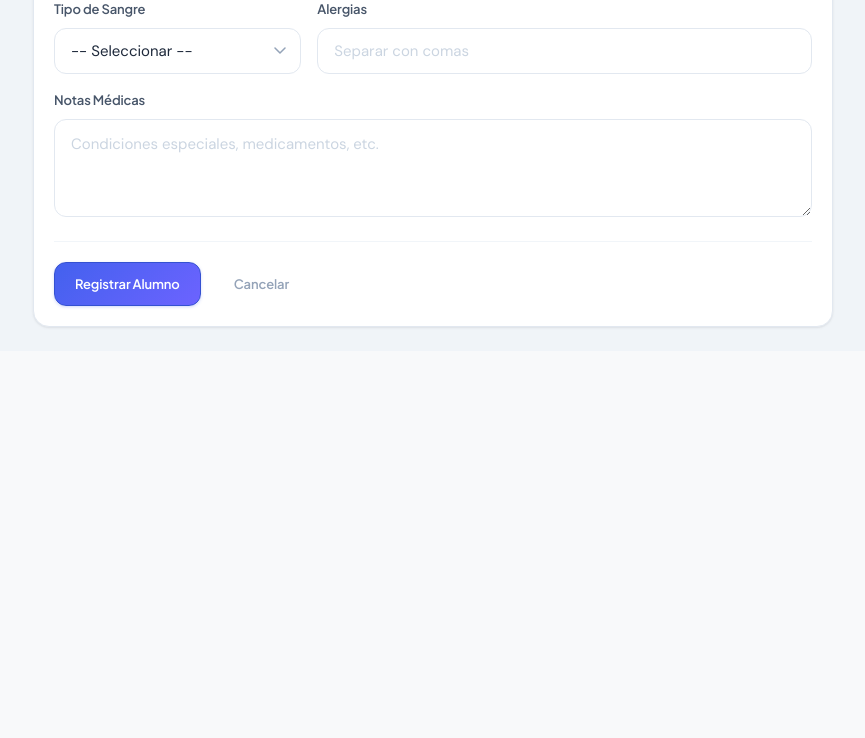
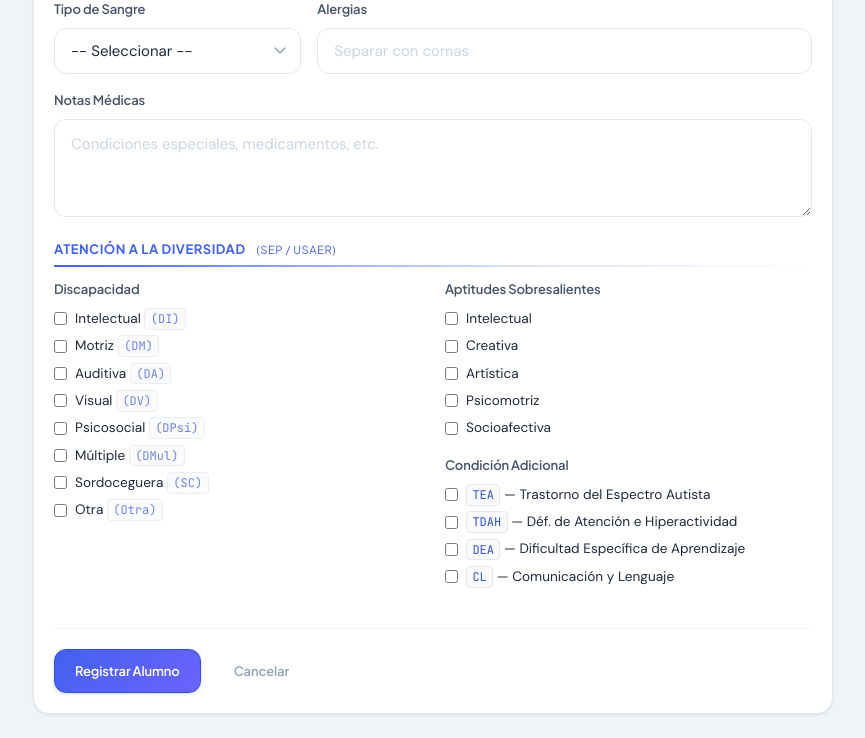
Before and after one commit to B0B1A6AE23/mi-kinder-gestion-escolar, a Flask app: page /students/create in a window 1280 px wide. Shown: the part 1053-1791 px from the top of the page, without its empty margins (255-1120 px from the left). Before the commit the page ends 1382 px from the top, so only its background shows below. Run offline with Flask 3, Linux system fonts and the light colour scheme; a user stored in the database is signed in; data that the repository does not hold is empty.

Commit message:
feat: add SEP diversity fields (discapacidad/AS/condición) with badges on all student views

```diff
--- a/mi_kinder_web/routes/attendance.py
+++ b/mi_kinder_web/routes/attendance.py
@@ -30,7 +30,8 @@ def index():
 
     if selected_group:
         students = db.execute(
-            """SELECT s.id, s.first_name, s.last_name, s.second_last_name
+            """SELECT s.id, s.first_name, s.last_name, s.second_last_name,
+                      s.photo_path, s.discapacidad, s.aptitud_sobresaliente, s.condicion_adicional
                FROM students s
                WHERE s.group_id = ? AND s.is_active = 1
                ORDER BY s.last_name, s.first_name""",
--- a/mi_kinder_web/routes/evaluations.py
+++ b/mi_kinder_web/routes/evaluations.py
@@ -40,7 +40,8 @@ def index():
 
     if selected_group and selected_period:
         students = db.execute(
-            """SELECT s.id, s.first_name, s.last_name, s.second_last_name
+            """SELECT s.id, s.first_name, s.last_name, s.second_last_name,
+                      s.photo_path, s.discapacidad, s.aptitud_sobresaliente, s.condicion_adicional
                FROM students s
                WHERE s.group_id = ? AND s.is_active = 1
                ORDER BY s.last_name, s.first_name""",
--- a/mi_kinder_web/routes/students.py
+++ b/mi_kinder_web/routes/students.py
@@ -256,6 +256,9 @@ def create():
         blood_type = request.form.get("blood_type", "").strip()
         allergies = request.form.get("allergies", "").strip()
         medical_notes = request.form.get("medical_notes", "").strip()
+        discapacidad = ",".join(v for v in request.form.getlist("discapacidad") if v) or None
+        aptitud_sobresaliente = ",".join(v for v in request.form.getlist("aptitud_sobresaliente") if v) or None
+        condicion_adicional = ",".join(v for v in request.form.getlist("condicion_adicional") if v) or None
 
         if not first_name or not last_name or not group_id:
             flash("Nombre, apellido y grupo son obligatorios.", "error")
@@ -292,8 +295,9 @@ def create():
             """INSERT INTO students (group_id, first_name, last_name, second_last_name,
                curp, birth_date, gender, photo_path, enrollment_date,
                guardian_name, guardian_phone, guardian_email, address,
-               blood_type, allergies, medical_notes, guardian_photo_path, is_active)
-               VALUES (?, ?, ?, ?, ?, ?, ?, ?, ?, ?, ?, ?, ?, ?, ?, ?, ?, 1)""",
+               blood_type, allergies, medical_notes, guardian_photo_path,
+               discapacidad, aptitud_sobresaliente, condicion_adicional, is_active)
+               VALUES (?, ?, ?, ?, ?, ?, ?, ?, ?, ?, ?, ?, ?, ?, ?, ?, ?, ?, ?, ?, 1)""",
             (
                 group_id, first_name, last_name,
                 second_last_name or None, curp or None,
@@ -303,6 +307,7 @@ def create():
                 guardian_email or None, address or None,
                 blood_type or None, allergies or None,
                 medical_notes or None, guardian_photo_path,
+                discapacidad, aptitud_sobresaliente, condicion_adicional,
             ),
         )
         db.commit()
@@ -367,6 +372,9 @@ def edit(student_id):
         blood_type = request.form.get("blood_type", "").strip()
         allergies = request.form.get("allergies", "").strip()
         medical_notes = request.form.get("medical_notes", "").strip()
+        discapacidad = ",".join(v for v in request.form.getlist("discapacidad") if v) or None
+        aptitud_sobresaliente = ",".join(v for v in request.form.getlist("aptitud_sobresaliente") if v) or None
+        condicion_adicional = ",".join(v for v in request.form.getlist("condicion_adicional") if v) or None
 
         if not first_name or not last_name or not group_id:
             flash("Nombre, apellido y grupo son obligatorios.", "error")
@@ -400,6 +408,7 @@ def edit(student_id):
                second_last_name=?, curp=?, birth_date=?, gender=?, photo_path=?,
                guardian_name=?, guardian_phone=?, guardian_email=?, address=?,
                blood_type=?, allergies=?, medical_notes=?, guardian_photo_path=?,
+               discapacidad=?, aptitud_sobresaliente=?, condicion_adicional=?,
                updated_at=datetime('now') WHERE id=?""",
             (
                 group_id, first_name, last_name,
@@ -408,7 +417,8 @@ def edit(student_id):
                 guardian_name or None, guardian_phone or None,
                 guardian_email or None, address or None,
                 blood_type or None, allergies or None,
-                medical_notes or None, guardian_photo_path, student_id,
+                medical_notes or None, guardian_photo_path,
+                discapacidad, aptitud_sobresaliente, condicion_adicional, student_id,
             ),
         )
         db.commit()
--- /dev/null
+++ b/mi_kinder_web/templates/_macros.html
@@ -0,0 +1,19 @@
+{% macro student_badges(s) -%}
+{%- set discap = s.discapacidad.split(',') if s.discapacidad else [] -%}
+{%- set aptitud = s.aptitud_sobresaliente.split(',') if s.aptitud_sobresaliente else [] -%}
+{%- set condicion = s.condicion_adicional.split(',') if s.condicion_adicional else [] -%}
+{%- for d in discap -%}
+<span style="display:inline-block;font-size:0.58rem;font-weight:700;padding:1px 5px;border-radius:20px;background:#EF5350;color:white;white-space:nowrap;line-height:1.7;letter-spacing:0.02em;vertical-align:middle;" title="Discapacidad {{ d }}">{{ d }}</span>
+{%- endfor -%}
+{%- if aptitud -%}
+<span style="display:inline-block;font-size:0.58rem;font-weight:700;padding:1px 5px;border-radius:20px;background:#FFA000;color:white;white-space:nowrap;line-height:1.7;letter-spacing:0.02em;vertical-align:middle;" title="Aptitud Sobresaliente: {{ aptitud|join(', ') }}">AS</span>
+{%- endif -%}
+{%- for c in condicion -%}
+{%- if c == 'TEA' -%}<span style="display:inline-block;font-size:0.58rem;font-weight:700;padding:1px 5px;border-radius:20px;background:#7B1FA2;color:white;white-space:nowrap;line-height:1.7;letter-spacing:0.02em;vertical-align:middle;" title="Trastorno del Espectro Autista">TEA</span>
+{%- elif c == 'TDAH' -%}<span style="display:inline-block;font-size:0.58rem;font-weight:700;padding:1px 5px;border-radius:20px;background:#E65100;color:white;white-space:nowrap;line-height:1.7;letter-spacing:0.02em;vertical-align:middle;" title="Trastorno por Déficit de Atención e Hiperactividad">TDAH</span>
+{%- elif c == 'DEA' -%}<span style="display:inline-block;font-size:0.58rem;font-weight:700;padding:1px 5px;border-radius:20px;background:#1565C0;color:white;white-space:nowrap;line-height:1.7;letter-spacing:0.02em;vertical-align:middle;" title="Dificultad Específica de Aprendizaje">DEA</span>
+{%- elif c == 'CL' -%}<span style="display:inline-block;font-size:0.58rem;font-weight:700;padding:1px 5px;border-radius:20px;background:#00838F;color:white;white-space:nowrap;line-height:1.7;letter-spacing:0.02em;vertical-align:middle;" title="Comunicación y Lenguaje">CL</span>
+{%- elif c -%}<span style="display:inline-block;font-size:0.58rem;font-weight:700;padding:1px 5px;border-radius:20px;background:#546E7A;color:white;white-space:nowrap;line-height:1.7;letter-spacing:0.02em;vertical-align:middle;">{{ c }}</span>
+{%- endif -%}
+{%- endfor -%}
+{%- endmacro %}
--- a/mi_kinder_web/templates/attendance.html
+++ b/mi_kinder_web/templates/attendance.html
@@ -1,4 +1,5 @@
 {% extends "base.html" %}
+{% from "_macros.html" import student_badges %}
 {% block title %}Asistencia - {{ app_name }}{% endblock %}
 
 {% block content %}
@@ -74,7 +75,10 @@
                     {{ s.first_name[:1] }}
                   </div>
                   {% endif %}
-                  <strong>{{ s.last_name }} {{ s.second_last_name or '' }}, {{ s.first_name }}</strong>
+                  <div>
+                    <strong>{{ s.last_name }} {{ s.second_last_name or '' }}, {{ s.first_name }}</strong>
+                    {{ student_badges(s) }}
+                  </div>
                 </div>
               </td>
               <td class="text-center">
--- a/mi_kinder_web/templates/evaluations.html
+++ b/mi_kinder_web/templates/evaluations.html
@@ -1,4 +1,5 @@
 {% extends "base.html" %}
+{% from "_macros.html" import student_badges %}
 {% block title %}Evaluaciones - {{ app_name }}{% endblock %}
 
 {% block content %}
@@ -94,7 +95,10 @@
                     {{ s.first_name[:1] }}
                   </div>
                   {% endif %}
-                  <strong>{{ s.last_name }} {{ s.second_last_name or '' }}, {{ s.first_name }}</strong>
+                  <div>
+                    <strong>{{ s.last_name }} {{ s.second_last_name or '' }}, {{ s.first_name }}</strong>
+                    {{ student_badges(s) }}
+                  </div>
                 </div>
               </td>
               {% for a in areas %}
--- a/mi_kinder_web/templates/group_detail.html
+++ b/mi_kinder_web/templates/group_detail.html
@@ -1,4 +1,5 @@
 {% extends "base.html" %}
+{% from "_macros.html" import student_badges %}
 {% block title %}{{ group.name }} - {{ app_name }}{% endblock %}
 
 {% block content %}
@@ -63,6 +64,7 @@
                 <a href="{{ url_for('students.detail', student_id=s.id) }}" class="link-primary">
                   {{ s.last_name }} {{ s.second_last_name or '' }}, {{ s.first_name }}
                 </a>
+                {{ student_badges(s) }}
               </div>
             </td>
             <td><code>{{ s.curp or '---' }}</code></td>
--- a/mi_kinder_web/templates/socioemocional.html
+++ b/mi_kinder_web/templates/socioemocional.html
@@ -1,4 +1,5 @@
 {% extends "base.html" %}
+{% from "_macros.html" import student_badges %}
 {% block title %}Socioemocional - {{ app_name }}{% endblock %}
 
 {% block content %}
@@ -53,6 +54,7 @@
       <h3 class="card-title">
         {{ s.first_name }} {{ s.last_name }} {{ s.second_last_name or '' }}
       </h3>
+      <div style="display:flex;gap:0.3rem;flex-wrap:wrap;margin-top:0.2rem;">{{ student_badges(s) }}</div>
     </div>
     <div class="card-body">
       <!-- Existing observations -->
--- a/mi_kinder_web/templates/student_form.html
+++ b/mi_kinder_web/templates/student_form.html
@@ -1,4 +1,5 @@
 {% extends "base.html" %}
+{% from "_macros.html" import student_badges %}
 {% block title %}{{ 'Editar' if student else 'Nuevo' }} Alumno - {{ app_name }}{% endblock %}
 
 {% block content %}
@@ -163,6 +164,53 @@
                   placeholder="Condiciones especiales, medicamentos, etc.">{{ student.medical_notes if student else '' }}</textarea>
       </div>
 
+      <h3 class="form-section-title">Atención a la Diversidad
+        <small style="font-size:0.7rem;font-weight:400;color:var(--ink-light);margin-left:0.5rem;">(SEP / USAER)</small>
+      </h3>
+
+      {% set cur_discap = (student.discapacidad or '').split(',') if student else [] %}
+      {% set cur_aptitud = (student.aptitud_sobresaliente or '').split(',') if student else [] %}
+      {% set cur_condicion = (student.condicion_adicional or '').split(',') if student else [] %}
+
+      <div class="form-row" style="align-items:flex-start;gap:1.5rem;">
+        <div class="form-group" style="flex:1;">
+          <label class="form-label" style="margin-bottom:0.5rem;">Discapacidad</label>
+          <div style="display:flex;flex-direction:column;gap:0.35rem;">
+            {% for val, lbl in [('DI','Intelectual'),('DM','Motriz'),('DA','Auditiva'),('DV','Visual'),('DPsi','Psicosocial'),('DMul','Múltiple'),('SC','Sordoceguera'),('Otra','Otra')] %}
+            <label style="display:flex;align-items:center;gap:0.5rem;font-weight:400;cursor:pointer;">
+              <input type="checkbox" name="discapacidad" value="{{ val }}"
+                     {{ 'checked' if val in cur_discap }}>
+              <span style="font-size:0.85rem;">{{ lbl }} <code style="font-size:0.75rem;opacity:0.7;">({{ val }})</code></span>
+            </label>
+            {% endfor %}
+          </div>
+        </div>
+
+        <div class="form-group" style="flex:1;">
+          <label class="form-label" style="margin-bottom:0.5rem;">Aptitudes Sobresalientes</label>
+          <div style="display:flex;flex-direction:column;gap:0.35rem;">
+            {% for val, lbl in [('AS-Int','Intelectual'),('AS-Cre','Creativa'),('AS-Art','Artística'),('AS-Psi','Psicomotriz'),('AS-Soc','Socioafectiva')] %}
+            <label style="display:flex;align-items:center;gap:0.5rem;font-weight:400;cursor:pointer;">
+              <input type="checkbox" name="aptitud_sobresaliente" value="{{ val }}"
+                     {{ 'checked' if val in cur_aptitud }}>
+              <span style="font-size:0.85rem;">{{ lbl }}</span>
+            </label>
+            {% endfor %}
+          </div>
+
+          <label class="form-label" style="margin-top:1rem;margin-bottom:0.5rem;">Condición Adicional</label>
+          <div style="display:flex;flex-direction:column;gap:0.35rem;">
+            {% for val, lbl in [('TEA','Trastorno del Espectro Autista'),('TDAH','Déf. de Atención e Hiperactividad'),('DEA','Dificultad Específica de Aprendizaje'),('CL','Comunicación y Lenguaje')] %}
+            <label style="display:flex;align-items:center;gap:0.5rem;font-weight:400;cursor:pointer;">
+              <input type="checkbox" name="condicion_adicional" value="{{ val }}"
+                     {{ 'checked' if val in cur_condicion }}>
+              <span style="font-size:0.85rem;"><code style="font-size:0.75rem;">{{ val }}</code> — {{ lbl }}</span>
+            </label>
+            {% endfor %}
+          </div>
+        </div>
+      </div>
+
       <div class="form-actions">
         <button type="submit" class="btn btn-primary">
           {{ 'Actualizar Alumno' if student else 'Registrar Alumno' }}
--- a/mi_kinder_web/templates/students.html
+++ b/mi_kinder_web/templates/students.html
@@ -1,4 +1,5 @@
 {% extends "base.html" %}
+{% from "_macros.html" import student_badges %}
 {% block title %}Alumnos - {{ app_name }}{% endblock %}
 
 {% block content %}
@@ -76,6 +77,7 @@
                 <a href="{{ url_for('students.detail', student_id=s.id) }}" class="link-primary">
                   {{ s.last_name }} {{ s.second_last_name or '' }}, {{ s.first_name }}
                 </a>
+                {{ student_badges(s) }}
               </div>
             </td>
             <td><span class="badge badge-outline">{{ s.group_name }}</span></td>
```
Also changed, not shown: mi_kinder/database/migrations.py (+10 -1 lines), mi_kinder_web/templates/student_detail.html (+51 -1 lines).
